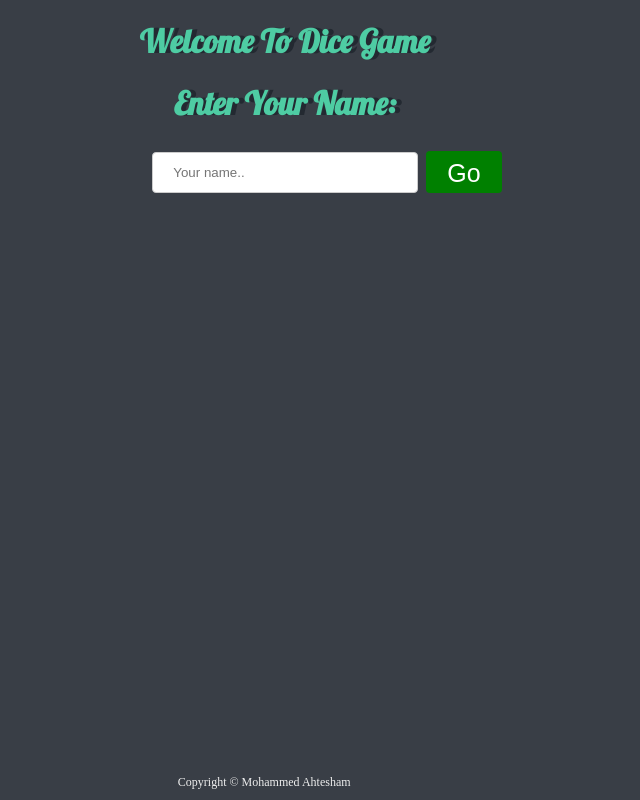
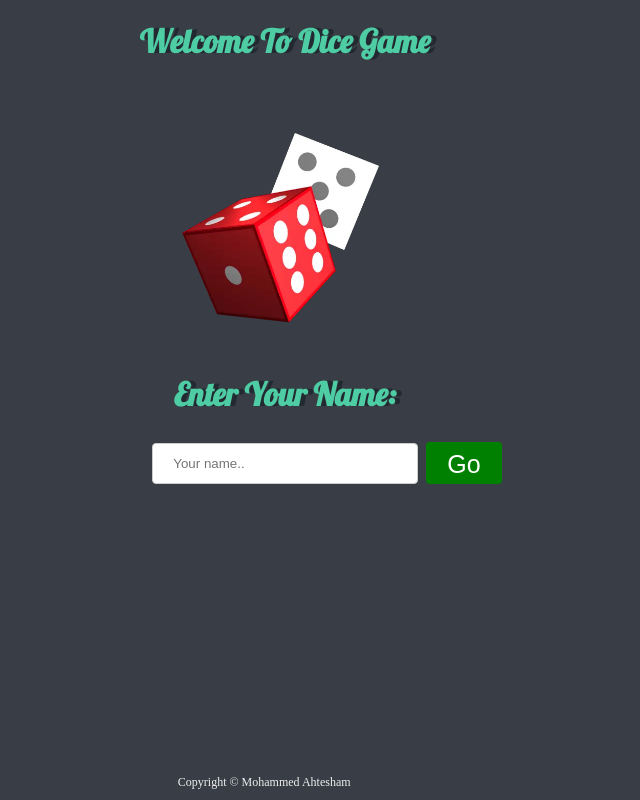
Before and after one commit to mohdahtesham/dicee_game, a plain HTML site: page index.html in a window 1280 px wide. Shown: the whole page, without its empty margins (355-995 px from the left). Drawn offline with Linux system fonts and the light colour scheme.

Commit message:
Update index.html

```diff
--- a/index.html
+++ b/index.html
@@ -16,8 +16,8 @@
         <h1>Welcome To Dice Game</h1>
 
         <div class="welcomedice">
-<!--             <img class="img1" src="images/SecondTartCygnet.webp">
- -->
+            <img class="img1" src="images/SecondTartCygnet.jpg">
+
         </div>
         <div>
 
```
